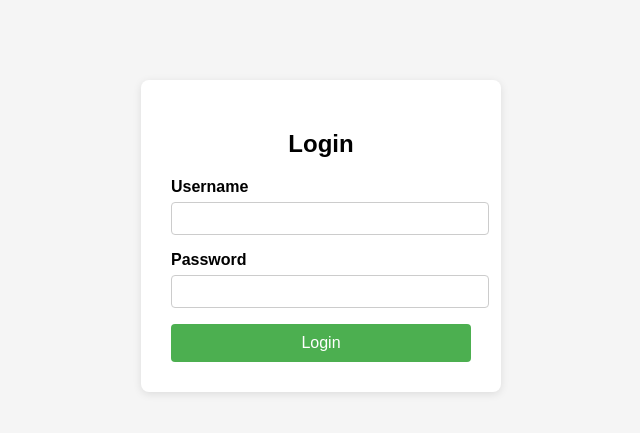
After one commit to Nykko-Volkov/fruit_store, a Django app: page /login/ in a window 1280 px wide. The commit adds this page. Shown: the top 433 px of the page, without its empty margins (319-959 px from the left). Run offline with Django 5.2, Linux system fonts and the light colour scheme.

Commit message:
what wrong

```diff
--- a/fruits/admin.py
+++ b/fruits/admin.py
@@ -1,6 +1,9 @@
 from django.contrib import admin
 
 # Register your models here.
-from .models import Fruit
+from .models import Fruit, Fruit_details, Cart, User
 
 admin.site.register(Fruit)
+admin.site.register(Fruit_details)
+admin.site.register(Cart)
+admin.site.register(User)
--- a/fruits/templates/index.html
+++ b/fruits/templates/index.html
@@ -65,7 +65,7 @@
 </head>
 <body>
     <header>
-        <h1>Welcome to the Fruit Store</h1>
+        <h1>Welcome {{ logged_in_user }} to the Fruit Store</h1>
         <p>Explore our collection of fresh, delicious fruits!</p>
     </header>
     <div class="container">
--- /dev/null
+++ b/fruits/templates/login_page.html
@@ -0,0 +1,63 @@
+<!DOCTYPE html>
+<html lang="en">
+<head>
+    <meta charset="UTF-8">
+    <title>Login Page</title>
+    <style>
+        body { font-family: Arial, sans-serif; background: #f5f5f5; }
+        .login-container {
+            width: 300px;
+            margin: 80px auto;
+            padding: 30px;
+            background: #fff;
+            border-radius: 8px;
+            box-shadow: 0 2px 8px rgba(0,0,0,0.1);
+        }
+        .login-container h2 {
+            text-align: center;
+            margin-bottom: 20px;
+        }
+        .login-container label {
+            display: block;
+            margin-bottom: 6px;
+            font-weight: bold;
+        }
+        .login-container input[type="text"],
+        .login-container input[type="password"] {
+            width: 100%;
+            padding: 8px;
+            margin-bottom: 16px;
+            border: 1px solid #ccc;
+            border-radius: 4px;
+        }
+        .login-container button {
+            width: 100%;
+            padding: 10px;
+            background: #4CAF50;
+            color: #fff;
+            border: none;
+            border-radius: 4px;
+            font-size: 16px;
+            cursor: pointer;
+        }
+        .login-container button:hover {
+            background: #45a049;
+        }
+    </style>
+</head>
+<body>
+    <div class="login-container">
+        <h2>Login</h2>
+        <form method="post" action="/login/">
+            {% csrf_token %}
+            <label for="username">Username</label>
+            <input type="text" id="username" name="username" required>
+
+            <label for="password">Password</label>
+            <input type="password" id="password" name="password" required>
+
+            <button type="submit">Login</button>
+        </form>
+    </div>
+</body>
+</html>
--- a/fruits/urls.py
+++ b/fruits/urls.py
@@ -4,5 +4,8 @@ from . import views
 
 urlpatterns = [
     path("", views.index, name="index"),
+    path('signup/', views.signup, name='signup'),
+    path('login/', views.login_user, name='login_user'),
+
 
 ]
--- a/fruits/views.py
+++ b/fruits/views.py
@@ -1,11 +1,40 @@
 from django.shortcuts import render, redirect, get_object_or_404
+from django.contrib.auth import authenticate, login, logout
+from django.contrib.auth.forms import UserCreationForm, AuthenticationForm
 
 
-from .models import Fruit
+from .models import Fruit, Fruit_details, Cart, User
 
 def index(request):
     data = Fruit.objects.all()
     context = {
         'fruits': data
     }
+    logged_in_user = request.user
+    if logged_in_user.is_authenticated:
+        context['logged_in_user'] = logged_in_user
+    else:
+        context['logged_in_user'] = None
     return  render(request, "index.html", context)
+
+
+def signup(request):
+    if request.method == "POST":
+        username = request.POST.get('username')
+        password = request.POST.get('password')
+        # Here you would typically save the user to the database
+        # For simplicity, we are just redirecting to the index page
+        return redirect('index')
+    return render(request, 'signup.html')
+
+def login_user(request):
+    if request.method == "POST":
+        username = request.POST.get('username')# html
+        password = request.POST.get('password')
+        users = User.objects.filter(username=username, password=password).first()
+        if users.exists():
+            # remove already logged in
+            logout(request)
+            login(request, users)
+            return redirect('index')
+    return render(request, 'login_page.html')
--- a/fruits_webiste/urls.py
+++ b/fruits_webiste/urls.py
@@ -19,7 +19,7 @@ from django.urls import include, path
 from django.conf import settings
 urlpatterns = [
     path("", include("fruits.urls")),
-    path("admin/", admin.site.urls),
+    path("admin", admin.site.urls),
 ]
 
 if settings.DEBUG:
```
Also changed, not shown: fruits/models.py (+25 -0 lines), db.sqlite3, fruits/migrations/0003_fruit_details.py (added), fruits/migrations/0004_cart.py (added), fruits/migrations/0005_user.py (added).
